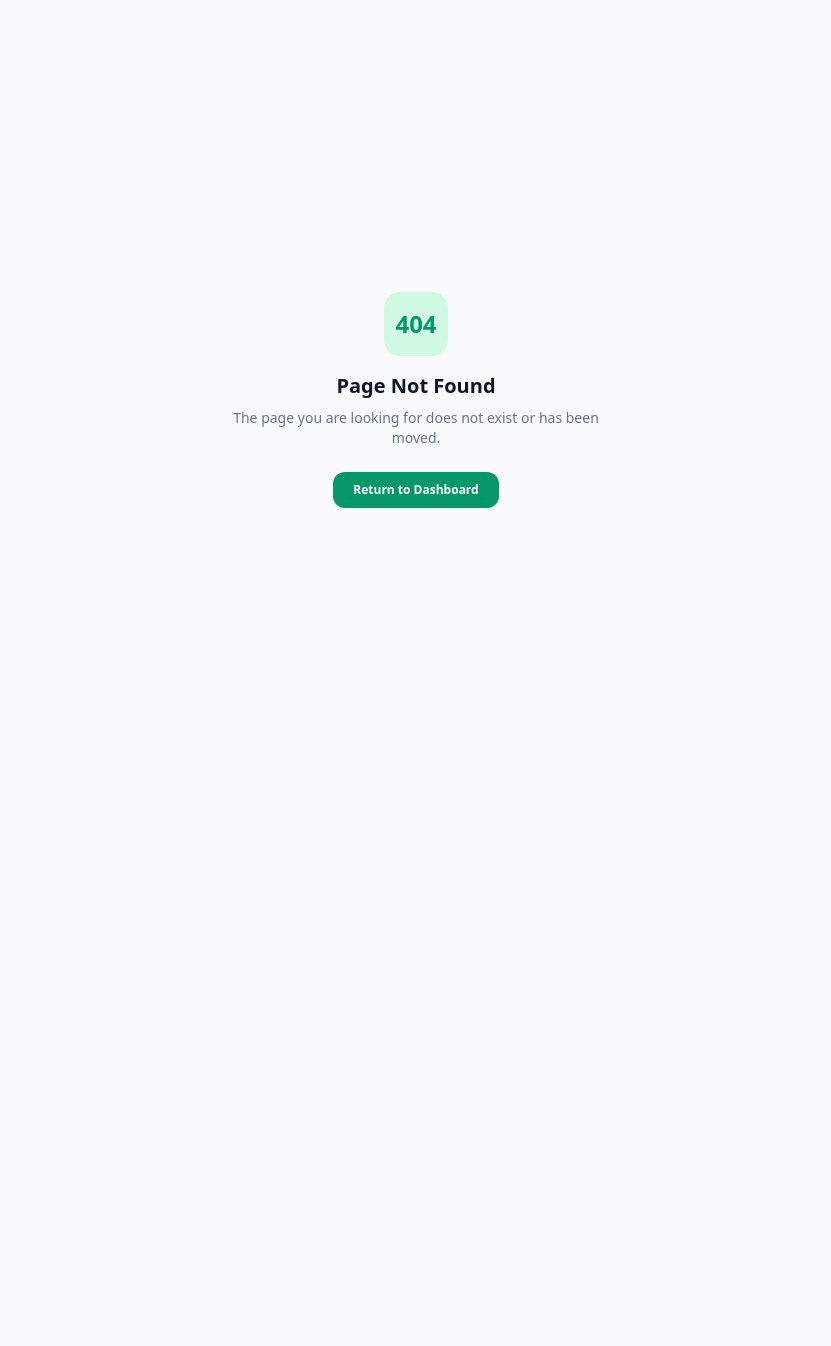
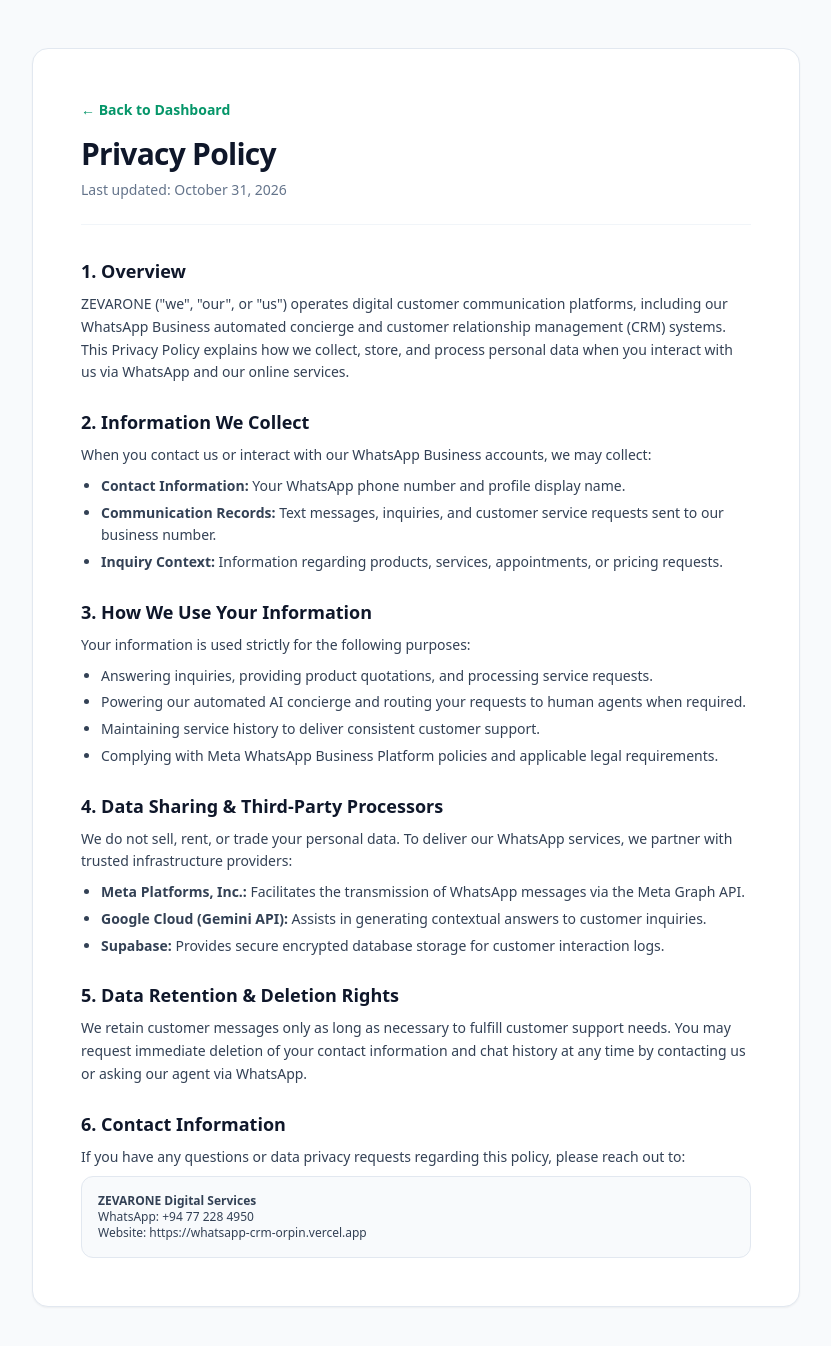
Before and after one commit to NIFFZY-GIT/WhatsappCRM, a Next.js app: page /privacy in a window 1280 px wide. Before the commit this address had no page. Shown: the top 1346 px of the page, without its empty margins (224-1055 px from the left). Before the commit the page ends 800 px from the top, so only its background shows below. Built offline with nearby package versions, Linux system fonts and the light colour scheme.

Commit message:
feat: add Privacy Policy and Terms of Service for Meta App verification

```diff
--- /dev/null
+++ b/src/app/privacy/page.tsx
@@ -0,0 +1,89 @@
+import React from 'react';
+import Link from 'next/link';
+
+export const metadata = {
+  title: 'Privacy Policy | ZEVARONE',
+  description: 'Privacy Policy for ZEVARONE WhatsApp CRM and Customer Communications',
+};
+
+export default function PrivacyPolicy() {
+  return (
+    <div className="min-h-screen bg-slate-50 py-12 px-4 sm:px-6 lg:px-8 font-sans">
+      <div className="max-w-3xl mx-auto bg-white p-8 sm:p-12 rounded-2xl shadow-sm border border-slate-200">
+        <div className="border-b border-slate-100 pb-6 mb-8">
+          <Link href="/" className="text-emerald-600 hover:text-emerald-700 font-bold text-sm mb-4 inline-block">
+            &larr; Back to Dashboard
+          </Link>
+          <h1 className="text-3xl font-extrabold text-slate-900 tracking-tight">Privacy Policy</h1>
+          <p className="text-sm text-slate-500 mt-2">Last updated: October 31, 2026</p>
+        </div>
+
+        <div className="space-y-6 text-sm text-slate-700 leading-relaxed">
+          <section>
+            <h2 className="text-lg font-bold text-slate-900 mb-2">1. Overview</h2>
+            <p>
+              ZEVARONE (&quot;we&quot;, &quot;our&quot;, or &quot;us&quot;) operates digital customer communication platforms,
+              including our WhatsApp Business automated concierge and customer relationship management (CRM) systems.
+              This Privacy Policy explains how we collect, store, and process personal data when you interact with us via
+              WhatsApp and our online services.
+            </p>
+          </section>
+
+          <section>
+            <h2 className="text-lg font-bold text-slate-900 mb-2">2. Information We Collect</h2>
+            <p>When you contact us or interact with our WhatsApp Business accounts, we may collect:</p>
+            <ul className="list-disc pl-5 mt-2 space-y-1">
+              <li><strong>Contact Information:</strong> Your WhatsApp phone number and profile display name.</li>
+              <li><strong>Communication Records:</strong> Text messages, inquiries, and customer service requests sent to our business number.</li>
+              <li><strong>Inquiry Context:</strong> Information regarding products, services, appointments, or pricing requests.</li>
+            </ul>
+          </section>
+
+          <section>
+            <h2 className="text-lg font-bold text-slate-900 mb-2">3. How We Use Your Information</h2>
+            <p>Your information is used strictly for the following purposes:</p>
+            <ul className="list-disc pl-5 mt-2 space-y-1">
+              <li>Answering inquiries, providing product quotations, and processing service requests.</li>
+              <li>Powering our automated AI concierge and routing your requests to human agents when required.</li>
+              <li>Maintaining service history to deliver consistent customer support.</li>
+              <li>Complying with Meta WhatsApp Business Platform policies and applicable legal requirements.</li>
+            </ul>
+          </section>
+
+          <section>
+            <h2 className="text-lg font-bold text-slate-900 mb-2">4. Data Sharing & Third-Party Processors</h2>
+            <p>
+              We do not sell, rent, or trade your personal data. To deliver our WhatsApp services, we partner with trusted infrastructure providers:
+            </p>
+            <ul className="list-disc pl-5 mt-2 space-y-1">
+              <li><strong>Meta Platforms, Inc.:</strong> Facilitates the transmission of WhatsApp messages via the Meta Graph API.</li>
+              <li><strong>Google Cloud (Gemini API):</strong> Assists in generating contextual answers to customer inquiries.</li>
+              <li><strong>Supabase:</strong> Provides secure encrypted database storage for customer interaction logs.</li>
+            </ul>
+          </section>
+
+          <section>
+            <h2 className="text-lg font-bold text-slate-900 mb-2">5. Data Retention & Deletion Rights</h2>
+            <p>
+              We retain customer messages only as long as necessary to fulfill customer support needs.
+              You may request immediate deletion of your contact information and chat history at any time by contacting us
+              or asking our agent via WhatsApp.
+            </p>
+          </section>
+
+          <section>
+            <h2 className="text-lg font-bold text-slate-900 mb-2">6. Contact Information</h2>
+            <p>
+              If you have any questions or data privacy requests regarding this policy, please reach out to:
+            </p>
+            <div className="bg-slate-50 p-4 rounded-xl border border-slate-200 mt-2 text-xs">
+              <p><strong>ZEVARONE Digital Services</strong></p>
+              <p>WhatsApp: +94 77 228 4950</p>
+              <p>Website: https://whatsapp-crm-orpin.vercel.app</p>
+            </div>
+          </section>
+        </div>
+      </div>
+    </div>
+  );
+}
--- /dev/null
+++ b/src/app/terms/page.tsx
@@ -0,0 +1,57 @@
+import React from 'react';
+import Link from 'next/link';
+
+export const metadata = {
+  title: 'Terms of Service | ZEVARONE',
+  description: 'Terms of Service for ZEVARONE WhatsApp CRM and Customer Communications',
+};
+
+export default function TermsOfService() {
+  return (
+    <div className="min-h-screen bg-slate-50 py-12 px-4 sm:px-6 lg:px-8 font-sans">
+      <div className="max-w-3xl mx-auto bg-white p-8 sm:p-12 rounded-2xl shadow-sm border border-slate-200">
+        <div className="border-b border-slate-100 pb-6 mb-8">
+          <Link href="/" className="text-emerald-600 hover:text-emerald-700 font-bold text-sm mb-4 inline-block">
+            &larr; Back to Dashboard
+          </Link>
+          <h1 className="text-3xl font-extrabold text-slate-900 tracking-tight">Terms of Service</h1>
+          <p className="text-sm text-slate-500 mt-2">Last updated: October 31, 2026</p>
+        </div>
+
+        <div className="space-y-6 text-sm text-slate-700 leading-relaxed">
+          <section>
+            <h2 className="text-lg font-bold text-slate-900 mb-2">1. Acceptance of Terms</h2>
+            <p>
+              By communicating with ZEVARONE via our WhatsApp Business number (+94 77 228 4950) or using our web services,
+              you agree to be bound by these Terms of Service and applicable Meta WhatsApp Business messaging policies.
+            </p>
+          </section>
+
+          <section>
+            <h2 className="text-lg font-bold text-slate-900 mb-2">2. Use of Messaging Services</h2>
+            <p>
+              Our WhatsApp channel provides customer assistance, product specifications, price inquiries, and service consultation.
+              Automated responses are provided with the assistance of artificial intelligence and are intended for general information.
+              Official quotations and orders are confirmed directly by authorized human personnel.
+            </p>
+          </section>
+
+          <section>
+            <h2 className="text-lg font-bold text-slate-900 mb-2">3. Prohibited Conduct</h2>
+            <p>
+              Users agree not to send spam, abusive, fraudulent, or unlawful communications through our WhatsApp messaging channels.
+              We reserve the right to block numbers violating these standards.
+            </p>
+          </section>
+
+          <section>
+            <h2 className="text-lg font-bold text-slate-900 mb-2">4. Contact Information</h2>
+            <p>
+              For inquiries regarding these terms, contact us at our WhatsApp Business number: +94 77 228 4950.
+            </p>
+          </section>
+        </div>
+      </div>
+    </div>
+  );
+}
```
